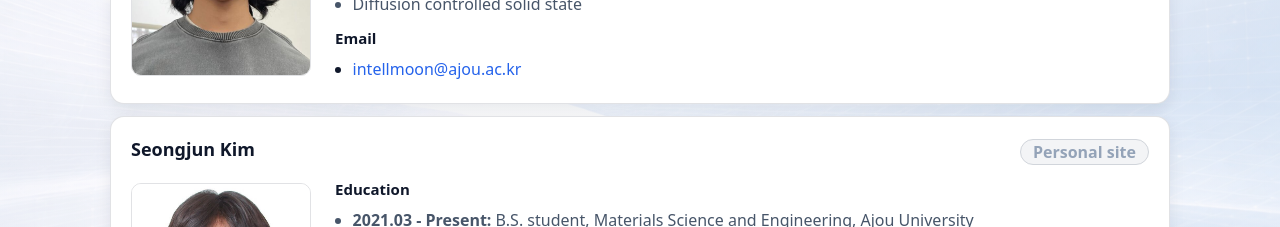
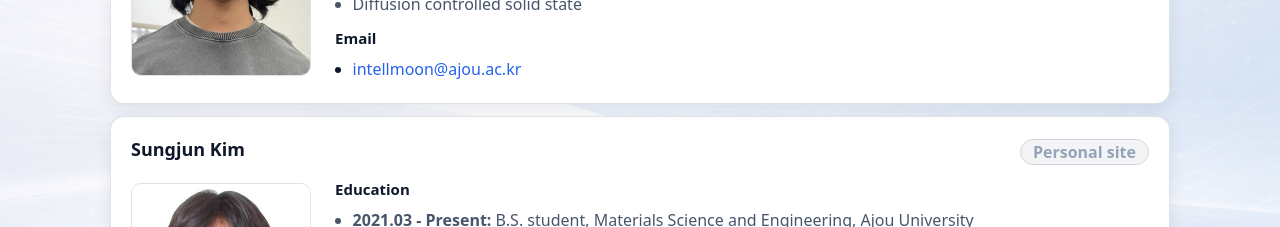
Before and after one commit to qwerqwer33-3/MSQ, a Next.js app: page /MSQ/members2 in a window 1280 px wide. Shown: the part 4600-4827 px from the top of the page. Built offline with nearby package versions, Linux system fonts and the light colour scheme; a web font is replaced by a local one.

Commit message:
Sungjun Kim modify

```diff
--- a/app/page.js
+++ b/app/page.js
@@ -94,7 +94,7 @@ const memberOrder = [
   "Jindong Hwang",
   "Jaeseok Hwang",
   "Seojun Moon",
-  "Seongjun Kim",
+  "Sungjun Kim",
   "Jaehwang Kim",
   "Jaeseon Yoo"
 ];
@@ -113,7 +113,7 @@ const memberTags = {
   "Jindong Hwang": ["DFT/MD", "AI"],
   "Jaeseok Hwang": ["Multi-scale"],
   "Seojun Moon": ["DFT/MD", "Nucleation"],
-  "Seongjun Kim": ["DFT/MD", "Nucleation"],
+  "Sungjun Kim": ["DFT/MD", "Nucleation"],
   "Jaehwang Kim": ["AI"],
   "Jaeseon Yoo": ["DFT/MD", "Nucleation"]
 };
--- a/data/members.json
+++ b/data/members.json
@@ -399,7 +399,7 @@
                         ]
     },
     {
-        "name":  "Seongjun Kim",
+        "name":  "Sungjun Kim",
         "category":  "Undergrad",
         "role":  "Undergraduate Research Intern",
         "affiliation":  "Materials Science and Engineering, Ajou University",
```
